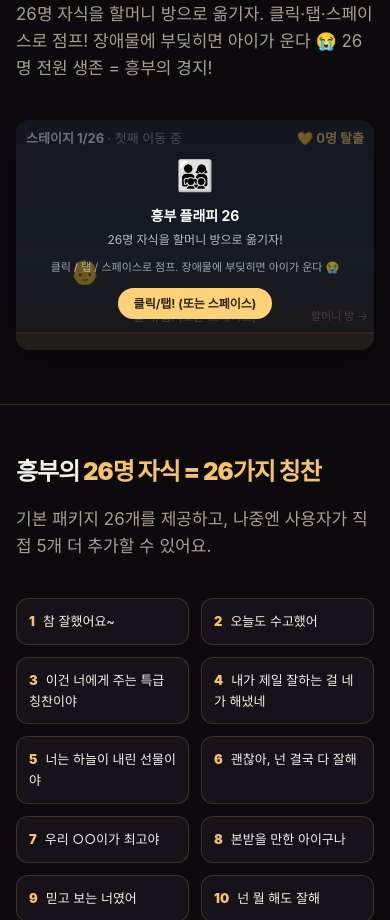
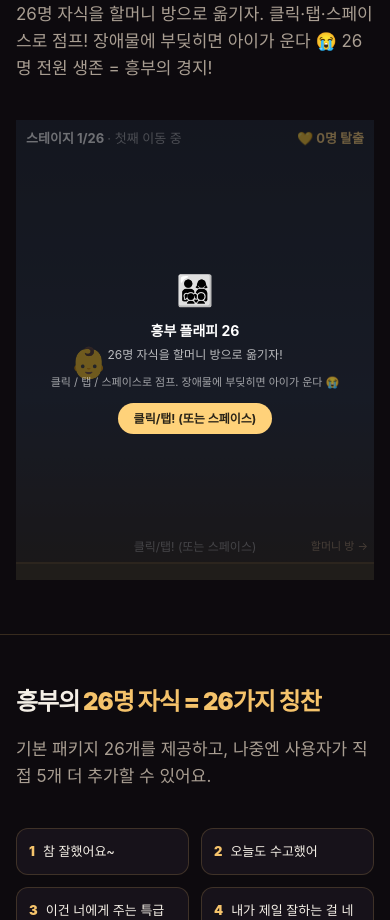
Before and after one commit to xjoanet/heungbu-gra, a React (Vite) app: page / in a window 390 px wide. Shown: the part 3040-3960 px from the top of the page. Built offline with nearby package versions, Linux system fonts and the light colour scheme.

Commit message:
fix: 흥부 플래피 26 화면 확대(720x460) + 모바일 반응형

```diff
--- a/src/HeungbuGame.jsx
+++ b/src/HeungbuGame.jsx
@@ -13,17 +13,17 @@ const KIDS = Array.from({ length: 26 }, (_, i) =>
    '민준이','하윤이','서연이','지우','준서','막내'][i] || `${i+1}째`
 )
 
-const GRAVITY = 0.5
-const JUMP = -8
-const GAME_W = 400
-const GAME_H = 280
+const GRAVITY = 0.8
+const JUMP = -13
+const GAME_W = 720
+const GAME_H = 460
 
 const KID_EMOJI = ['👶','🧒','👦','👧','👶','👦','👧','🧒','👶','👧','👦','👶','👧','🧒','👶','👦','👧','👶','🧒','👦','👧','👶','👦','🧒','👧','👶']
 
 export default function HeungbuGame() {
   const [state, setState] = useState('ready') // ready | playing | gameover | win
   const [stage, setStage] = useState(1)       // 1~26
-  const [birdY, setBirdY] = useState(140)
+  const [birdY, setBirdY] = useState(230)
   const [velocity, setVelocity] = useState(0)
   const [pipes, setPipes] = useState([])
   const [score, setScore] = useState(0)
@@ -35,7 +35,7 @@ export default function HeungbuGame() {
   const [isNewRecord, setIsNewRecord] = useState(false)
 
   const gameRef = useRef(null)
-  const birdYRef = useRef(140)
+  const birdYRef = useRef(230)
   const velRef = useRef(0)
   const pipeRef = useRef([])
   const stageRef = useRef(1)
@@ -52,11 +52,11 @@ export default function HeungbuGame() {
   }, [])
 
   const reset = useCallback(() => {
-    birdYRef.current = 140
+    birdYRef.current = 230
     velRef.current = 0
     pipeRef.current = []
     stageRef.current = 1
-    setBirdY(140); setVelocity(0); setPipes([]); setCrying('')
+    setBirdY(230); setVelocity(0); setPipes([]); setCrying('')
     setStage(1); setScore(0)
   }, [])
 
@@ -175,7 +175,7 @@ export default function HeungbuGame() {
       ))}
 
       {/* 아이(주인공) */}
-      <div style={{ position: 'absolute', left: 54, top: birdY, width: 26, height: 24, fontSize: 24, lineHeight:'24px', textAlign:'center', transform: `rotate(${Math.max(-25, Math.min(35, velocity * 3))}deg)`, transition:'transform 0.05s' }}>
+      <div style={{ position: 'absolute', left: 54, top: birdY, width: 34, height: 32, fontSize: 30, lineHeight:'24px', textAlign:'center', transform: `rotate(${Math.max(-25, Math.min(35, velocity * 3))}deg)`, transition:'transform 0.05s' }}>
         {KID_EMOJI[stage - 1]}
       </div>
 
--- a/src/index.css
+++ b/src/index.css
@@ -221,7 +221,6 @@ footer .funny { color: var(--gold-soft); }
 .cc-term .out { color: var(--gold-soft); }
 .cc-easy { color: var(--muted); font-size: 14px; margin-bottom: 14px; line-height: 1.6; }
 .cc-term .cmd-line .code { color: var(--gold); font-size: 14px; word-break: break-word; line-height: 1.7; }
-.game-host { display: flex; justify-content: center; margin: 10px 0 6px; }
-.game-host .hbgame { border-radius: 14px; box-shadow: 0 10px 30px rgba(0,0,0,0.5); max-width: 400px; width: 100%; }
-@media (max-width: 460px){ .game-host .hbgame { height: 230px !important; } }
+.game-host { display: flex; justify-content: center; margin: 10px 0 6px; width: 100%; }
+.game-host .hbgame { width: 100% !important; max-width: 720px; }
 @keyframes hbpop { 0%{transform:scale(0.3);opacity:0} 60%{transform:scale(1.2)} 100%{transform:scale(1);opacity:1} }
```
